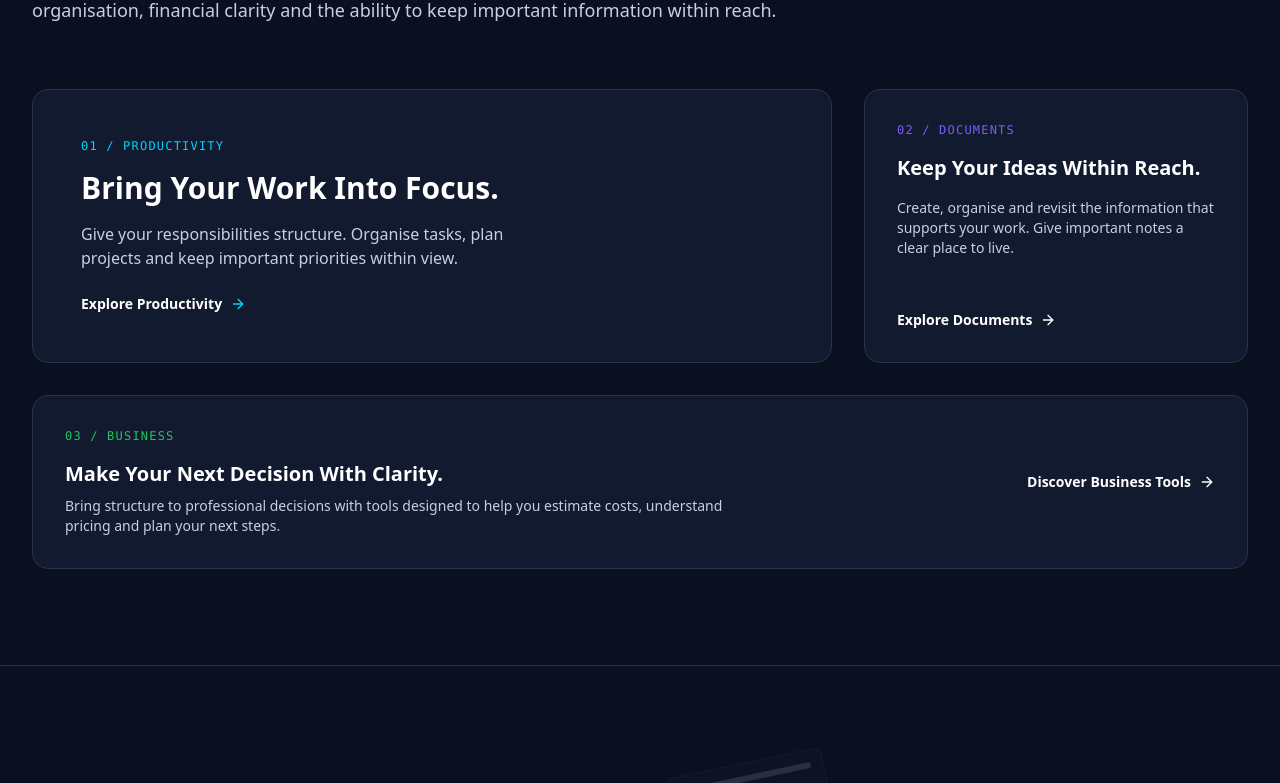
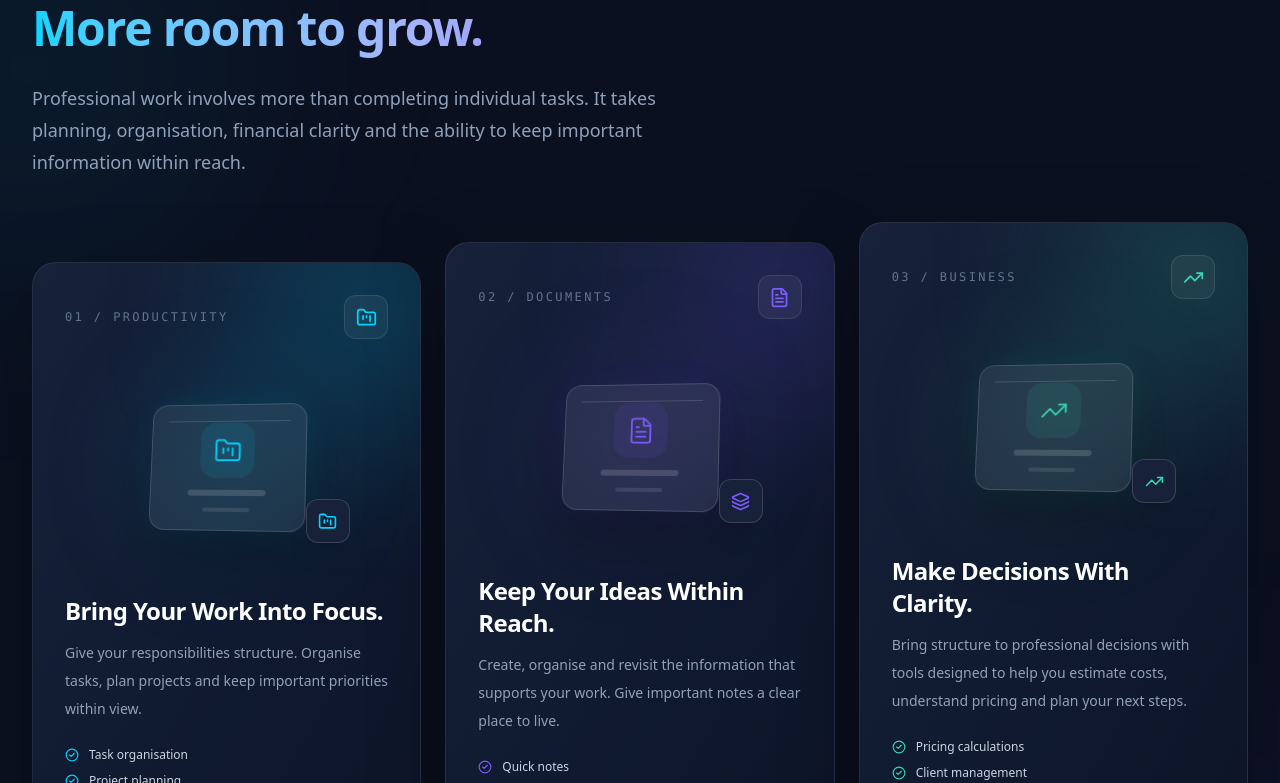
Before and after one commit to titanicfay-cloud/klyvor, a Next.js app: page / in a window 1280 px wide. Shown: the part 1337-2120 px from the top of the page. Built offline with nearby package versions, Linux system fonts and the light colour scheme.

Commit message:
Elevate platform overview with layered 3D feature cards

```diff
--- a/components/landing/PlatformOverview.tsx
+++ b/components/landing/PlatformOverview.tsx
@@ -1,51 +1,217 @@
+
 import Link from "next/link";
-import { ArrowRight } from "lucide-react";
+import {
+  ArrowUpRight,
+  ArrowRight,
+  CheckCircle2,
+  FileText,
+  FolderKanban,
+  Layers3,
+  TrendingUp,
+} from "lucide-react";
+
+const areas = [
+  {
+    number: "01",
+    label: "PRODUCTIVITY",
+    title: "Bring Your Work Into Focus.",
+    description:
+      "Give your responsibilities structure. Organise tasks, plan projects and keep important priorities within view.",
+    link: "Explore Productivity",
+    accent: "#00D4FF",
+    icon: FolderKanban,
+    features: ["Task organisation", "Project planning", "Progress tracking"],
+  },
+  {
+    number: "02",
+    label: "DOCUMENTS",
+    title: "Keep Your Ideas Within Reach.",
+    description:
+      "Create, organise and revisit the information that supports your work. Give important notes a clear place to live.",
+    link: "Explore Documents",
+    accent: "#7C5CFC",
+    icon: FileText,
+    features: ["Quick notes", "Rich documents", "Organised information"],
+  },
+  {
+    number: "03",
+    label: "BUSINESS",
+    title: "Make Decisions With Clarity.",
+    description:
+      "Bring structure to professional decisions with tools designed to help you estimate costs, understand pricing and plan your next steps.",
+    link: "Discover Business Tools",
+    accent: "#38D6B0",
+    icon: TrendingUp,
+    features: ["Pricing calculations", "Client management", "Business planning"],
+  },
+];
 
 export default function PlatformOverview() {
   return (
-    <section id="platform" className="py-24 bg-background">
-      <div className="max-w-7xl mx-auto px-4 sm:px-6 lg:px-8">
-        <div className="max-w-3xl mb-16">
-          <span className="text-primary font-bold text-xs tracking-[0.2em] uppercase mb-3 block">The Klyvor Platform</span>
-          <h2 className="text-3xl md:text-4xl font-bold text-white mb-6">Everything You Need to Move Forward.</h2>
-          <p className="text-lg text-muted-foreground leading-relaxed">
-            Professional work involves more than completing individual tasks. It takes planning, organisation, financial clarity and the ability to keep important information within reach.
+    <section
+      id="platform"
+      className="relative overflow-hidden bg-[#0B1020] py-24 md:py-32"
+    >
+      <div
+        aria-hidden="true"
+        className="pointer-events-none absolute left-[-180px] top-20 h-[420px] w-[420px] rounded-full bg-[#00D4FF]/[0.06] blur-[120px]"
+      />
+      <div
+        aria-hidden="true"
+        className="pointer-events-none absolute right-[-180px] bottom-0 h-[420px] w-[420px] rounded-full bg-[#7C5CFC]/[0.08] blur-[130px]"
+      />
+
+      <div className="relative mx-auto max-w-7xl px-4 sm:px-6 lg:px-8">
+        <div className="mb-16 max-w-3xl">
+          <span className="mb-4 block text-xs font-bold uppercase tracking-[0.28em] text-[#00D4FF]">
+            The KLYVOR Platform
+          </span>
+
+          <h2 className="mb-6 text-3xl font-bold leading-tight tracking-tight text-white md:text-5xl">
+            One platform.
+            <span className="block bg-gradient-to-r from-[#00D4FF] via-[#A5B4FC] to-[#7C5CFC] bg-clip-text text-transparent">
+              More room to grow.
+            </span>
+          </h2>
+
+          <p className="max-w-2xl text-base leading-8 text-slate-400 md:text-lg">
+            Professional work involves more than completing individual tasks.
+            It takes planning, organisation, financial clarity and the ability
+            to keep important information within reach.
           </p>
         </div>
 
-        <div className="grid grid-cols-1 lg:grid-cols-3 gap-8">
-          <div className="lg:col-span-2 bg-card border border-border p-8 md:p-12 rounded-2xl flex flex-col justify-between hover:border-primary/50 transition-colors relative overflow-hidden group">
+        <div className="grid gap-6 lg:grid-cols-3">
+          {areas.map((area, index) => {
+            const Icon = area.icon;
+
+            return (
+              <article
+                key={area.number}
+                className={`group relative min-h-[470px] overflow-hidden rounded-3xl border border-white/[0.09] bg-gradient-to-br from-[#17213A] via-[#101A30] to-[#0D1427] p-7 shadow-[0_25px_80px_rgba(0,0,0,0.25)] transition-all duration-500 hover:-translate-y-2 hover:border-white/20 hover:shadow-[0_30px_90px_rgba(0,212,255,0.09)] md:p-8 ${
+                  index === 0 ? "lg:translate-y-5" : ""
+                } ${index === 2 ? "lg:-translate-y-5" : ""}`}
+              >
+                <div
+                  aria-hidden="true"
+                  className="pointer-events-none absolute -right-20 -top-20 h-64 w-64 rounded-full opacity-20 blur-[80px] transition-opacity duration-500 group-hover:opacity-40"
+                  style={{ backgroundColor: area.accent }}
+                />
+
+                <div className="relative z-10 flex items-center justify-between">
+                  <span className="font-mono text-xs tracking-[0.2em] text-slate-500">
+                    {area.number} / {area.label}
+                  </span>
+
+                  <span
+                    className="flex h-11 w-11 items-center justify-center rounded-xl border border-white/10 bg-white/[0.05]"
+                    style={{ color: area.accent }}
+                  >
+                    <Icon size={21} />
+                  </span>
+                </div>
+
+                <div
+                  aria-hidden="true"
+                  className="relative mx-auto my-10 flex h-44 items-center justify-center [perspective:900px]"
+                >
+                  <div
+                    className="absolute h-36 w-36 rounded-full blur-3xl opacity-20"
+                    style={{ backgroundColor: area.accent }}
+                  />
+
+                  <div
+                    className="relative flex h-32 w-40 items-center justify-center rounded-2xl border border-white/15 bg-white/[0.07] shadow-[0_25px_60px_rgba(0,0,0,0.35)] backdrop-blur-xl transition-transform duration-700 group-hover:[transform:rotateY(-12deg)_rotateX(8deg)_translateY(-8px)]"
+                    style={{
+                      boxShadow: `0 25px 60px rgba(0,0,0,0.35), 0 0 35px ${area.accent}18`,
+                      transform: "rotateY(-14deg) rotateX(8deg)",
+                    }}
+                  >
+                    <div className="absolute inset-x-4 top-4 h-px bg-white/15" />
+                    <div className="flex flex-col items-center gap-3">
+                      <div
+                        className="flex h-14 w-14 items-center justify-center rounded-2xl"
+                        style={{
+                          backgroundColor: `${area.accent}18`,
+                          color: area.accent,
+                        }}
+                      >
+                        <Icon size={29} strokeWidth={1.5} />
+                      </div>
+                      <div className="h-1.5 w-20 rounded-full bg-white/15" />
+                      <div className="h-1 w-12 rounded-full bg-white/10" />
+                    </div>
+                  </div>
+
+                  <div
+                    className="absolute bottom-3 right-[12%] flex h-11 w-11 items-center justify-center rounded-xl border border-white/15 bg-[#17213A] shadow-xl transition-transform duration-500 group-hover:translate-x-2 group-hover:-translate-y-2"
+                    style={{ color: area.accent }}
+                  >
+                    {index === 0 ? (
+                      <FolderKanban size={19} />
+                    ) : index === 1 ? (
+                      <Layers3 size={19} />
+                    ) : (
+                      <TrendingUp size={19} />
+                    )}
+                  </div>
+                </div>
+
                 <div className="relative z-10">
-              <span className="text-primary font-mono text-xs tracking-widest mb-4 block">01 / PRODUCTIVITY</span>
-              <h3 className="text-2xl md:text-3xl font-bold text-white mb-4">Bring Your Work Into Focus.</h3>
-              <p className="text-muted-foreground mb-6 max-w-md">Give your responsibilities structure. Organise tasks, plan projects and keep important priorities within view.</p>
+                  <h3 className="mb-3 text-2xl font-bold tracking-tight text-white">
+                    {area.title}
+                  </h3>
+
+                  <p className="mb-6 text-sm leading-7 text-slate-400">
+                    {area.description}
+                  </p>
+
+                  <div className="mb-7 space-y-2.5">
+                    {area.features.map((feature) => (
+                      <div
+                        key={feature}
+                        className="flex items-center gap-2.5 text-xs text-slate-300"
+                      >
+                        <CheckCircle2
+                          size={14}
+                          style={{ color: area.accent }}
+                        />
+                        {feature}
                       </div>
-            <Link href="/signup" className="text-white text-sm font-semibold flex items-center gap-2 group-hover:gap-3 transition-all relative z-10 w-max">
-              Explore Productivity <ArrowRight size={16} className="text-primary" />
+                    ))}
+                  </div>
+
+                  <Link
+                    href="/signup"
+                    className="inline-flex items-center gap-2 text-sm font-semibold text-white transition-all hover:gap-3"
+                  >
+                    {area.link}
+                    <ArrowRight size={16} style={{ color: area.accent }} />
                   </Link>
                 </div>
 
-          <div className="bg-card border border-border p-8 rounded-2xl flex flex-col justify-between hover:border-secondary/50 transition-colors">
-            <div>
-              <span className="text-secondary font-mono text-xs tracking-widest mb-4 block">02 / DOCUMENTS</span>
-              <h3 className="text-xl font-bold text-white mb-4">Keep Your Ideas Within Reach.</h3>
-              <p className="text-muted-foreground text-sm mb-6">Create, organise and revisit the information that supports your work. Give important notes a clear place to live.</p>
-            </div>
-            <Link href="/signup" className="text-white text-sm font-semibold flex items-center gap-2 hover:text-secondary transition-colors w-max">
-              Explore Documents <ArrowRight size={16} />
-            </Link>
+                <div
+                  aria-hidden="true"
+                  className="absolute bottom-0 left-0 h-[2px] w-0 transition-all duration-500 group-hover:w-full"
+                  style={{ backgroundColor: area.accent }}
+                />
+              </article>
+            );
+          })}
         </div>
 
-          <div className="lg:col-span-3 bg-card border border-border p-8 rounded-2xl flex flex-col md:flex-row justify-between items-start md:items-center hover:border-success/50 transition-colors">
-            <div className="md:w-2/3 mb-6 md:mb-0">
-              <span className="text-success font-mono text-xs tracking-widest mb-4 block">03 / BUSINESS</span>
-              <h3 className="text-xl font-bold text-white mb-2">Make Your Next Decision With Clarity.</h3>
-              <p className="text-muted-foreground text-sm max-w-2xl">Bring structure to professional decisions with tools designed to help you estimate costs, understand pricing and plan your next steps.</p>
+        <div className="mt-16 flex flex-col items-center justify-center gap-3 text-center">
+          <div className="flex items-center gap-2 text-sm text-slate-400">
+            <Layers3 size={16} className="text-[#00D4FF]" />
+            A connected workspace for professional growth
           </div>
-            <Link href="/signup" className="text-white text-sm font-semibold flex items-center gap-2 hover:text-success transition-colors w-max">
-              Discover Business Tools <ArrowRight size={16} />
+          <Link
+            href="/signup"
+            className="inline-flex items-center gap-2 rounded-full border border-white/15 bg-white/[0.04] px-6 py-3 text-sm font-semibold text-white transition-all hover:border-[#00D4FF]/50 hover:bg-[#00D4FF]/[0.08]"
+          >
+            Discover KLYVOR
+            <ArrowUpRight size={16} />
           </Link>
-          </div>
         </div>
       </div>
     </section>
```
Lines whose indentation alone changed are shown as unchanged.
